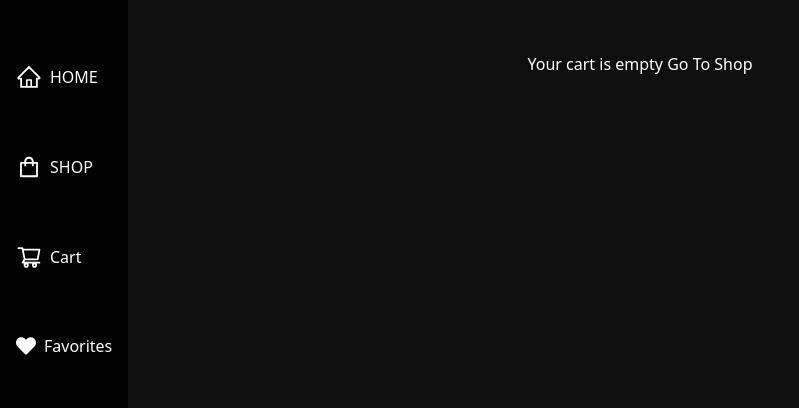
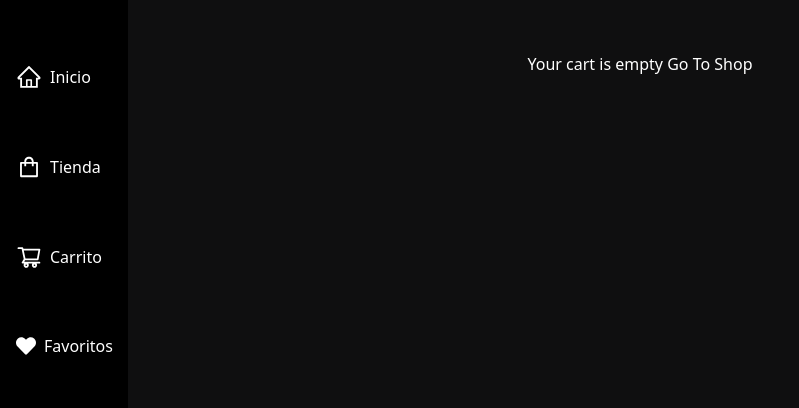
Before and after one commit to fernandogbz/comercioTech, a React (Vite) app in the folder frontend/: page /cart in a window 1280 px wide. Shown: the top 408 px of the page, without its empty margins (0-799 px from the left). Built offline with nearby package versions, Linux system fonts and the light colour scheme.

Commit message:
Menu links updated

```diff
--- a/frontend/src/pages/Auth/Navigation.jsx
+++ b/frontend/src/pages/Auth/Navigation.jsx
@@ -55,7 +55,7 @@ const Navigation = () => {
           className="flex items-center transition-transform transform hover:translate-x-2"
         >
           <AiOutlineHome className="mr-2 mt-[3rem]" size={26} />
-          <span className="hidden nav-item-name mt-[3rem]">HOME</span>{" "}
+          <span className="hidden nav-item-name mt-[3rem]">Inicio</span>{" "}
         </Link>
 
         <Link
@@ -63,13 +63,13 @@ const Navigation = () => {
           className="flex items-center transition-transform transform hover:translate-x-2"
         >
           <AiOutlineShopping className="mr-2 mt-[3rem]" size={26} />
-          <span className="hidden nav-item-name mt-[3rem]">SHOP</span>{" "}
+          <span className="hidden nav-item-name mt-[3rem]">Tienda</span>{" "}
         </Link>
 
         <Link to="/cart" className="flex relative">
           <div className="flex items-center transition-transform transform hover:translate-x-2">
             <AiOutlineShoppingCart className="mt-[3rem] mr-2" size={26} />
-            <span className="hidden nav-item-name mt-[3rem]">Cart</span>{" "}
+            <span className="hidden nav-item-name mt-[3rem]">Carrito</span>{" "}
           </div>
 
           <div className="absolute top-9">
@@ -87,7 +87,7 @@ const Navigation = () => {
           <div className="flex justify-center items-center transition-transform transform hover:translate-x-2">
             <FaHeart className="mt-[3rem] mr-2" size={20} />
             <span className="hidden nav-item-name mt-[3rem]">
-              Favorites
+              Favoritos
             </span>{" "}
             <FavoritesCount />
           </div>
@@ -145,7 +145,7 @@ const Navigation = () => {
                     to="/admin/productlist"
                     className="block px-4 py-2 hover:bg-gray-100"
                   >
-                    Products
+                    Productos
                   </Link>
                 </li>
                 <li>
@@ -153,7 +153,7 @@ const Navigation = () => {
                     to="/admin/categorylist"
                     className="block px-4 py-2 hover:bg-gray-100"
                   >
-                    Category
+                    Categoría
                   </Link>
                 </li>
                 <li>
@@ -161,7 +161,7 @@ const Navigation = () => {
                     to="/admin/orderlist"
                     className="block px-4 py-2 hover:bg-gray-100"
                   >
-                    Orders
+                    Pedidos
                   </Link>
                 </li>
                 <li>
@@ -169,7 +169,7 @@ const Navigation = () => {
                     to="/admin/userlist"
                     className="block px-4 py-2 hover:bg-gray-100"
                   >
-                    Users
+                    Usuarios
                   </Link>
                 </li>
               </>
@@ -177,7 +177,7 @@ const Navigation = () => {
 
             <li>
               <Link to="/profile" className="block px-4 py-2 hover:bg-gray-100">
-                Profile
+                Perfil
               </Link>
             </li>
             <li>
@@ -185,7 +185,7 @@ const Navigation = () => {
                 onClick={logoutHandler}
                 className="block w-full px-4 py-2 text-left hover:bg-gray-100"
               >
-                Logout
+                Cerrar Sesión
               </button>
             </li>
           </ul>
```
